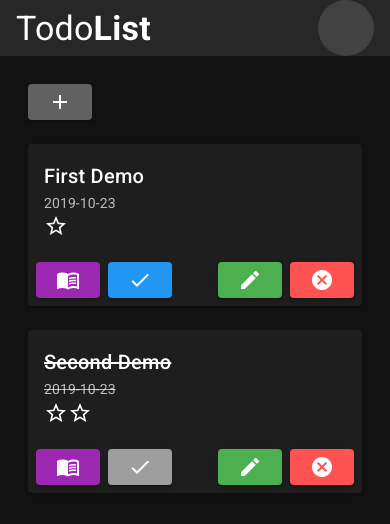
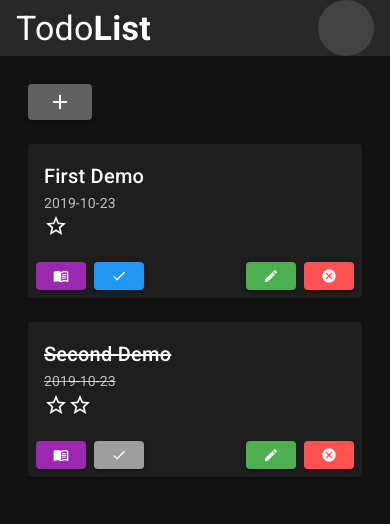
Before and after one commit to igorashs/vue-todo-list, a Vue app: page / in a window 390 px wide. Shown: the top 524 px of the page. Built offline with nearby package versions, Linux system fonts and the light colour scheme.

Commit message:
fix buttons size from card on extra small screens

```diff
--- a/src/components/Todo.vue
+++ b/src/components/Todo.vue
@@ -2,40 +2,56 @@
   <v-card>
     <v-card-title
       :style="todo.isCompleted ? 'text-decoration: line-through' : null"
-      >{{ todo.title }}</v-card-title
     >
-    <v-card-subtitle
-      ><span
+      {{ todo.title }}
+    </v-card-title>
+    <v-card-subtitle>
+      <span
         :style="todo.isCompleted ? 'text-decoration: line-through' : null"
-        >{{ todo.dueDate }}</span
+      >{{ todo.dueDate }}</span>
+      <v-spacer />
+      <v-icon
+        v-for="n in priorityLevel"
+        :key="n"
       >
-      <v-spacer> </v-spacer>
-      <v-icon v-for="n in priorityLevel" :key="n">
         mdi-star-outline
       </v-icon>
     </v-card-subtitle>
     <v-card-actions>
-      <todo-info :initTodo="todo" />
+      <todo-info :init-todo="todo" />
       <v-tooltip bottom>
         <template v-slot:activator="{ on }">
           <v-btn
             :class="todo.isCompleted ? 'grey' : 'blue'"
+            :small="isXsScreen"
+            class="ml-2"
             v-on="on"
-            class="ml-2"
             @click="onToggleComplete"
           >
-            <v-icon>mdi-check</v-icon>
+            <v-icon :small="isXsScreen">
+              mdi-check
+            </v-icon>
           </v-btn>
         </template>
         <span v-if="todo.isCompleted">Mark Incomplete</span>
         <span v-else>Mark Complete</span>
       </v-tooltip>
-      <v-spacer></v-spacer>
-      <todo-edit-form :initTodo="todo" @edit-todo="onEditTodo" />
+      <v-spacer />
+      <todo-edit-form
+        :init-todo="todo"
+        @edit-todo="onEditTodo"
+      />
       <v-tooltip bottom>
         <template v-slot:activator="{ on }">
-          <v-btn class="error" v-on="on" @click="removeTodoHandler">
-            <v-icon>mdi-close-circle</v-icon>
+          <v-btn
+            class="error"
+            :small="isXsScreen"
+            v-on="on"
+            @click="removeTodoHandler"
+          >
+            <v-icon :small="isXsScreen">
+              mdi-close-circle
+            </v-icon>
           </v-btn>
         </template>
         <span>Remove Todo</span>
@@ -53,12 +69,15 @@ export default {
     TodoEditForm,
     TodoInfo,
   },
+
+  props: ['initTodo'],
+
   data() {
     return {
       todo: this.initTodo,
     };
   },
-  props: ['initTodo'],
+
   computed: {
     priorityLevel() {
       const { priority } = this.todo;
@@ -66,15 +85,22 @@ export default {
       if (priority === 'medium') return 2;
       return 1;
     },
+
+    isXsScreen() {
+      return this.$vuetify.breakpoint.xsOnly;
+    },
   },
+
   methods: {
     removeTodoHandler() {
       this.$emit('remove-todo', this.todo.id);
     },
+
     onEditTodo(todo) {
       this.todo = todo;
       this.$emit('save-todo', this.todo);
     },
+
     onToggleComplete() {
       this.todo.isCompleted = !this.todo.isCompleted;
       this.$emit('save-todo', this.todo);
--- a/src/components/TodoEditForm.vue
+++ b/src/components/TodoEditForm.vue
@@ -1,10 +1,20 @@
 <template>
-  <v-dialog max-width="620" persistent v-model="todoEditForm">
+  <v-dialog
+    v-model="todoEditForm"
+    max-width="620"
+    persistent
+  >
     <template v-slot:activator="{ on: form }">
       <v-tooltip bottom>
         <template v-slot:activator="{ on: tooltip }">
-          <v-btn class="success mr-2" v-on="{ ...form, ...tooltip }">
-            <v-icon>mdi-pencil</v-icon>
+          <v-btn
+            class="success mr-2"
+            :small="isXsScreen"
+            v-on="{ ...form, ...tooltip }"
+          >
+            <v-icon :small="isXsScreen">
+              mdi-pencil
+            </v-icon>
           </v-btn>
         </template>
         <span>Edit Todo</span>
@@ -18,15 +28,21 @@
         <v-form ref="form">
           <v-container class="title">
             <v-row>
-              <v-col cols="12" sm="6">
+              <v-col
+                cols="12"
+                sm="6"
+              >
                 <v-text-field
+                  v-model="todo.title"
                   label="Title"
                   prepend-inner-icon="mdi-card-text"
                   :rules="titleRules"
-                  v-model="todo.title"
-                ></v-text-field>
+                />
               </v-col>
-              <v-col cols="12" sm="6">
+              <v-col
+                cols="12"
+                sm="6"
+              >
                 <v-menu>
                   <template v-slot:activator="{ on }">
                     <v-text-field
@@ -35,43 +51,52 @@
                       label="Pick a Date"
                       prepend-inner-icon="mdi-calendar"
                       v-on="on"
-                    >
-                    </v-text-field>
+                    />
                   </template>
                   <v-date-picker
+                    v-model="todo.dueDate"
                     no-title
-                    v-model="todo.dueDate"
-                  ></v-date-picker>
+                  />
                 </v-menu>
               </v-col>
             </v-row>
             <v-row>
               <v-col cols="12">
                 <v-textarea
+                  v-model="todo.text"
                   label="Todo Description"
                   no-resize
                   prepend-inner-icon="mdi-text"
-                  v-model="todo.text"
-                ></v-textarea>
+                />
               </v-col>
             </v-row>
             <v-row>
               <v-col>
                 <v-overflow-btn
+                  v-model="todo.priority"
                   :items="priorities"
                   label="Priority"
                   prepend-inner-icon="mdi-menu-open"
-                  v-model="todo.priority"
-                ></v-overflow-btn>
+                />
               </v-col>
             </v-row>
           </v-container>
         </v-form>
       </v-card-text>
       <v-card-actions>
-        <v-spacer></v-spacer>
-        <v-btn class="error" @click="todoEditForm = false">Cancel</v-btn>
-        <v-btn class="success" @click="editTodoHandler">Edit</v-btn>
+        <v-spacer />
+        <v-btn
+          class="error"
+          @click="todoEditForm = false"
+        >
+          Cancel
+        </v-btn>
+        <v-btn
+          class="success"
+          @click="editTodoHandler"
+        >
+          Edit
+        </v-btn>
       </v-card-actions>
     </v-card>
   </v-dialog>
@@ -80,6 +105,7 @@
 <script>
 export default {
   props: ['initTodo'],
+
   data() {
     return {
       priorities: ['low', 'medium', 'high'],
@@ -88,6 +114,13 @@ export default {
       titleRules: [v => !!v || 'Title is required'],
     };
   },
+
+  computed: {
+    isXsScreen() {
+      return this.$vuetify.breakpoint.xsOnly;
+    },
+  },
+
   methods: {
     editTodoHandler() {
       if (this.$refs.form.validate()) {
--- a/src/components/TodoInfo.vue
+++ b/src/components/TodoInfo.vue
@@ -1,10 +1,19 @@
 <template>
-  <v-dialog max-width="620" v-model="todoEditForm">
+  <v-dialog
+    v-model="todoEditForm"
+    max-width="620"
+  >
     <template v-slot:activator="{ on: form }">
       <v-tooltip bottom>
         <template v-slot:activator="{ on: tooltip }">
-          <v-btn class="purple" v-on="{ ...form, ...tooltip }">
-            <v-icon>mdi-book-open-variant</v-icon>
+          <v-btn
+            class="purple"
+            :small="isXsScreen"
+            v-on="{ ...form, ...tooltip }"
+          >
+            <v-icon :small="isXsScreen">
+              mdi-book-open-variant
+            </v-icon>
           </v-btn>
         </template>
         <span>Show All</span>
@@ -13,32 +22,46 @@
     <v-card>
       <v-card-title>
         <span class="headline">{{ initTodo.title }}</span>
-        <v-spacer></v-spacer>
-        <v-icon v-for="n in priorityLevel" :key="n">
+        <v-spacer />
+        <v-icon
+          v-for="n in priorityLevel"
+          :key="n"
+        >
           mdi-star-outline
         </v-icon>
       </v-card-title>
       <v-card-text>
         <v-container>
-          <v-divider></v-divider>
+          <v-divider />
           <v-row class="px-2">
-            <v-col cols="12" sm="6">
+            <v-col
+              cols="12"
+              sm="6"
+            >
               <span>Due Date: {{ initTodo.dueDate }}</span>
             </v-col>
           </v-row>
-          <v-divider></v-divider>
+          <v-divider />
           <v-row class="px-2">
             <v-col cols="12">
-              <span class="title" style="word-break: break-word">{{
-                initTodo.text
-              }}</span>
+              <span
+                class="title"
+                style="word-break: break-word"
+              >
+                {{ initTodo.text }}
+              </span>
             </v-col>
           </v-row>
         </v-container>
       </v-card-text>
       <v-card-actions>
-        <v-spacer></v-spacer>
-        <v-btn class="error" @click="todoEditForm = false">Cancel</v-btn>
+        <v-spacer />
+        <v-btn
+          class="error"
+          @click="todoEditForm = false"
+        >
+          Cancel
+        </v-btn>
       </v-card-actions>
     </v-card>
   </v-dialog>
@@ -47,12 +70,14 @@
 <script>
 export default {
   props: ['initTodo'],
+
   data() {
     return {
       priorities: ['low', 'medium', 'high'],
       todoEditForm: false,
     };
   },
+
   computed: {
     priorityLevel() {
       const { priority } = this.initTodo;
@@ -60,6 +85,10 @@ export default {
       if (priority === 'medium') return 2;
       return 1;
     },
+
+    isXsScreen() {
+      return this.$vuetify.breakpoint.xsOnly;
+    },
   },
 };
 </script>
--- a/src/components/TodoList.vue
+++ b/src/components/TodoList.vue
@@ -7,15 +7,14 @@
     </v-row>
     <v-row>
       <v-col
-        cols="12"
-        sm="6"
-        md="4"
-        lg="3"
         v-for="todo in todos"
         :key="todo.id"
+        cols="12"
+        lg="4"
+        md="6"
       >
         <todo
-          :initTodo="todo"
+          :init-todo="todo"
           @remove-todo="onRemoveTodo"
           @save-todo="onSaveTodo"
         />
@@ -40,6 +39,11 @@ export default {
       todos: [],
     };
   },
+
+  created() {
+    this.todos = todosStorage.getTodoList();
+  },
+
   methods: {
     onSaveTodo(todo) {
       const index = this.todos.findIndex(t => t.id === todo.id);
@@ -56,8 +60,5 @@ export default {
       todosStorage.setTodoList(this.todos);
     },
   },
-  created() {
-    this.todos = todosStorage.getTodoList();
-  },
 };
 </script>
```
